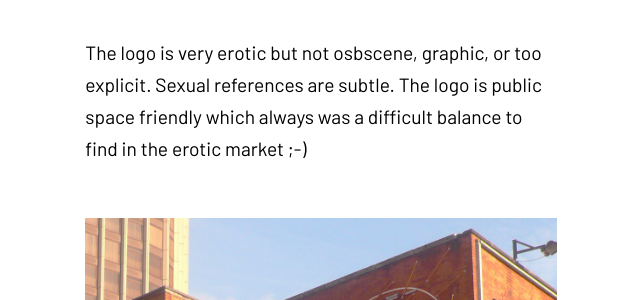
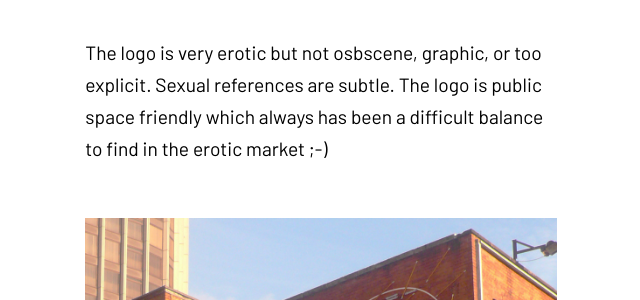
Before and after one commit to marek-kultys/marekkultys.github.io, a Jekyll site: the page built from work/sex-shop-logo/index.html, in a window 1280 px wide and 900 px high, scrolled down 1344 px. Shown: the part 219-519 px from the top of the window, without its empty margins (441-1081 px from the left). Built offline with Jekyll 4.4.1, drawn with Linux system fonts in a browser that asks for light colours.

Commit message:
Edit copy

```diff
--- a/work/sex-shop-logo/index.html
+++ b/work/sex-shop-logo/index.html
@@ -19,7 +19,7 @@ label: project-sex-shop
             <img src="/img/work/sex-shop/sex-shop_03.png">
          </div>
          <p>
-            The logo is very erotic but not osbscene, graphic, or too explicit. Sexual references are subtle. The logo is public space friendly which always was a difficult balance to find in the erotic market ;-)
+            The logo is very erotic but not osbscene, graphic, or too explicit. Sexual references are subtle. The logo is public space friendly which always has been a difficult balance to find in the erotic market ;-)
          </p>
          <div class="block-of-images">
             <img src="/img/work/sex-shop/sex-shop_05.jpg">
```
